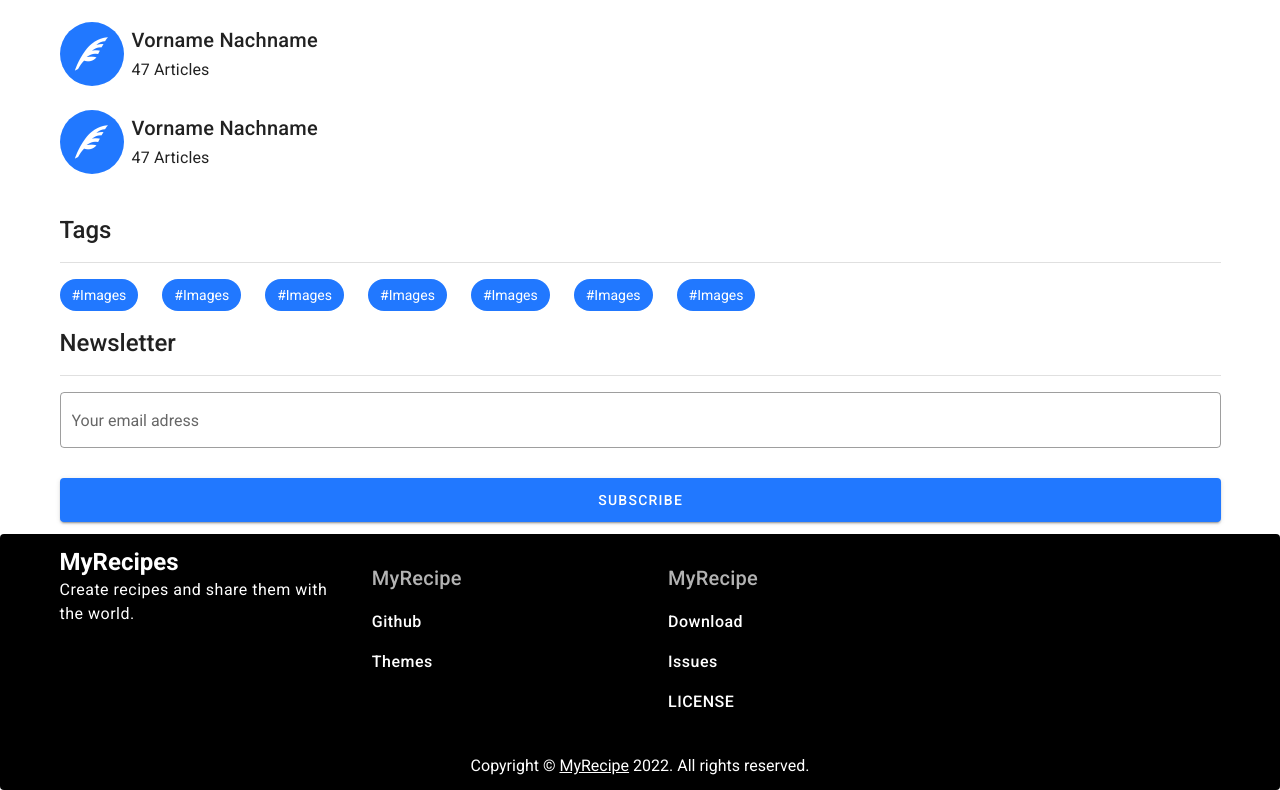
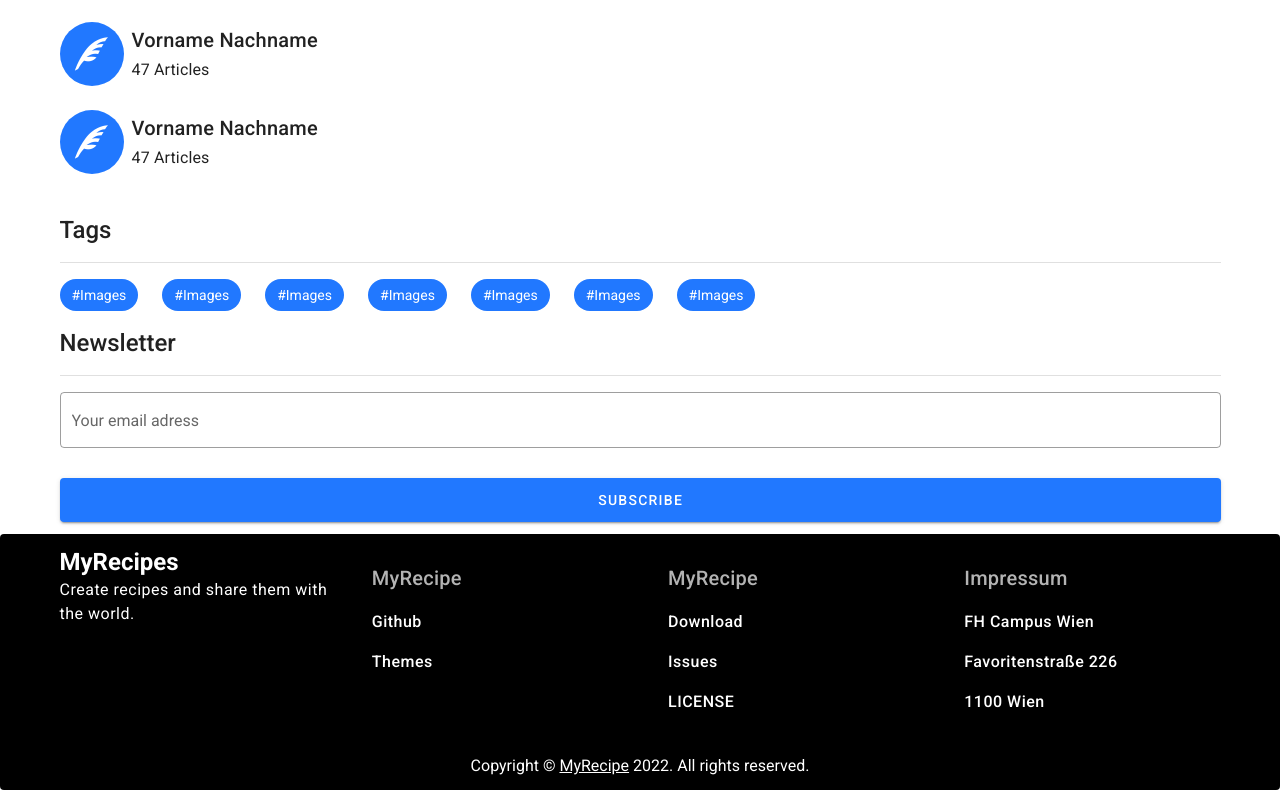
Before and after one commit to SycSin/MyRecipes, a Vue app: page / in a window 1280 px wide. Shown: the part 6782-7572 px from the top of the page. Built offline with nearby package versions, Linux system fonts and the light colour scheme.

Commit message:
Implemented ghetto Impressum in the footer.

```diff
--- a/src/components/layout/footer.vue
+++ b/src/components/layout/footer.vue
@@ -41,6 +41,30 @@
               <v-list-item-group color="primary">
                 <v-list-item
                     v-for="(item, i) in shock"
+                    :key="i"
+                    :href="item.href"
+                    dense
+                    target="_black"
+                    color="white"
+                >
+                  <v-list-item-content>
+                    <v-list-item-title
+                        class="text-body-1"
+                        v-text="item.text"
+                    ></v-list-item-title>
+                  </v-list-item-content>
+                </v-list-item>
+              </v-list-item-group>
+            </v-list>
+          </v-col>
+
+
+          <v-col cols="12" md="3">
+            <v-list color="transparent" flat>
+              <v-subheader class="text-h6">Impressum</v-subheader>
+              <v-list-item-group color="primary">
+                <v-list-item
+                    v-for="(item, i) in impressum"
                     :key="i"
                     :href="item.href"
                     dense
@@ -104,6 +128,20 @@ export default {
         href: "https://github.com/AGDholo/giraffe/blob/master/LICENSE",
       },
     ],
+    impressum: [
+      {
+        text: "FH Campus Wien",
+        href: "https://www.fh-campuswien.ac.at/"
+      },
+      {
+        text: "Favoritenstraße 226",
+        href: "https://goo.gl/maps/yz8hisW4vxPKhpiu7"
+      },
+      {
+        text: "1100 Wien",
+        href: "https://goo.gl/maps/yz8hisW4vxPKhpiu7"
+      }
+    ]
   }),
 };
 </script>
```
